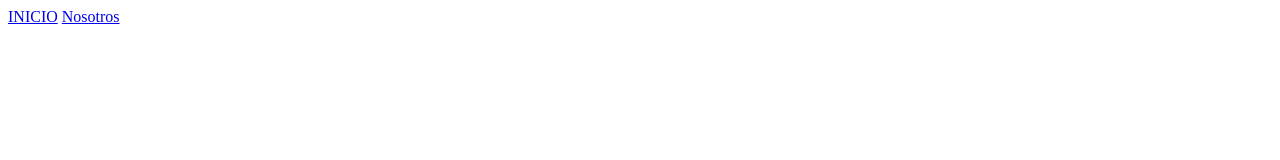
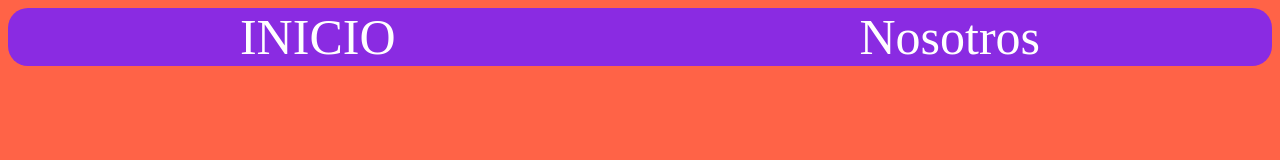
Before and after one commit to VictorMM1707/Iniciando-nuevo-repositorio-en-github, a website: page src/Nosotros.html in a window 1280 px wide. Drawn offline with Linux system fonts and the light colour scheme; files that its build step writes are made by us from their sources.

Commit message:
Primer commit en github

```diff
--- a/src/Nosotros.html
+++ b/src/Nosotros.html
@@ -4,6 +4,7 @@
     <meta charset="UTF-8">
     <meta http-equiv="X-UA-Compatible" content="IE=edge">
     <meta name="viewport" content="width=device-width, initial-scale=1.0">
+    <link rel="stylesheet" href="./css/estilo.css">
     <title>Nosotros</title>
 </head>
 <body>
```
